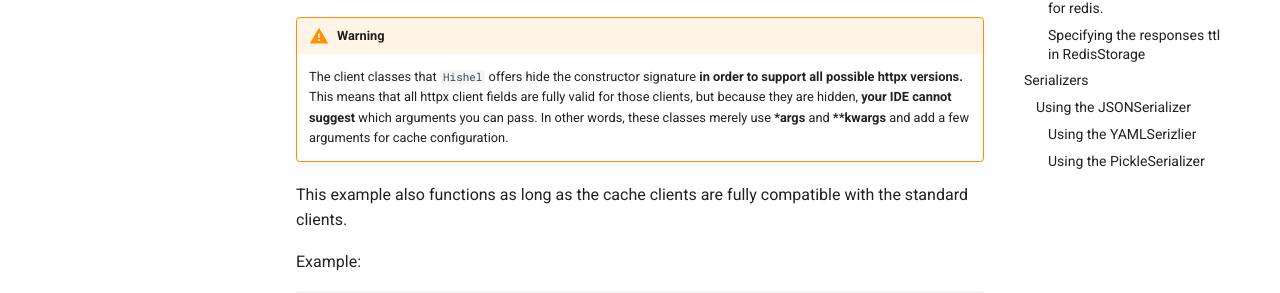
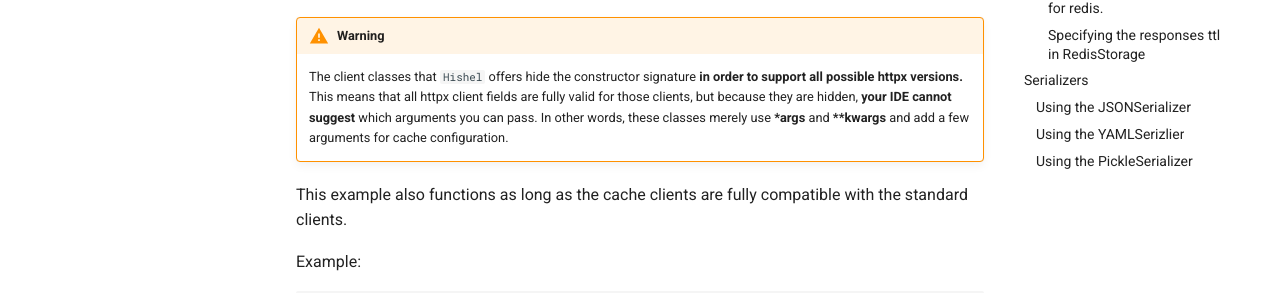
Before and after one commit to karpetrosyan/hishel, an MkDocs documentation site: the page built from docs/userguide.md, in a window 1280 px wide and 900 px high, scrolled down 502 px. Shown: the part 604-897 px from the top of the window. Built offline with MkDocs 1.6.1 and Material for MkDocs 9.7.7, drawn with Linux system fonts in a browser that asks for light colours; comment, search, counter and statistics services are not loaded.

Commit message:
Fix docs

````diff
--- a/docs/userguide.md
+++ b/docs/userguide.md
@@ -442,7 +442,7 @@ serializer = hishel.JSONSerializer()
 storage = hishel.RedisStorage(serializer=serializer)
 ```
 
-#### Using the YAMLSerizlier
+### Using the YAMLSerizlier
 
 Example:
 ```python
@@ -458,7 +458,7 @@ storage = hishel.FileStorage(serializer=serializer)
     $ pip install hishel[yaml]
     ```
 
-#### Using the PickleSerializer
+### Using the PickleSerializer
 
 Example:
 ```python
````
